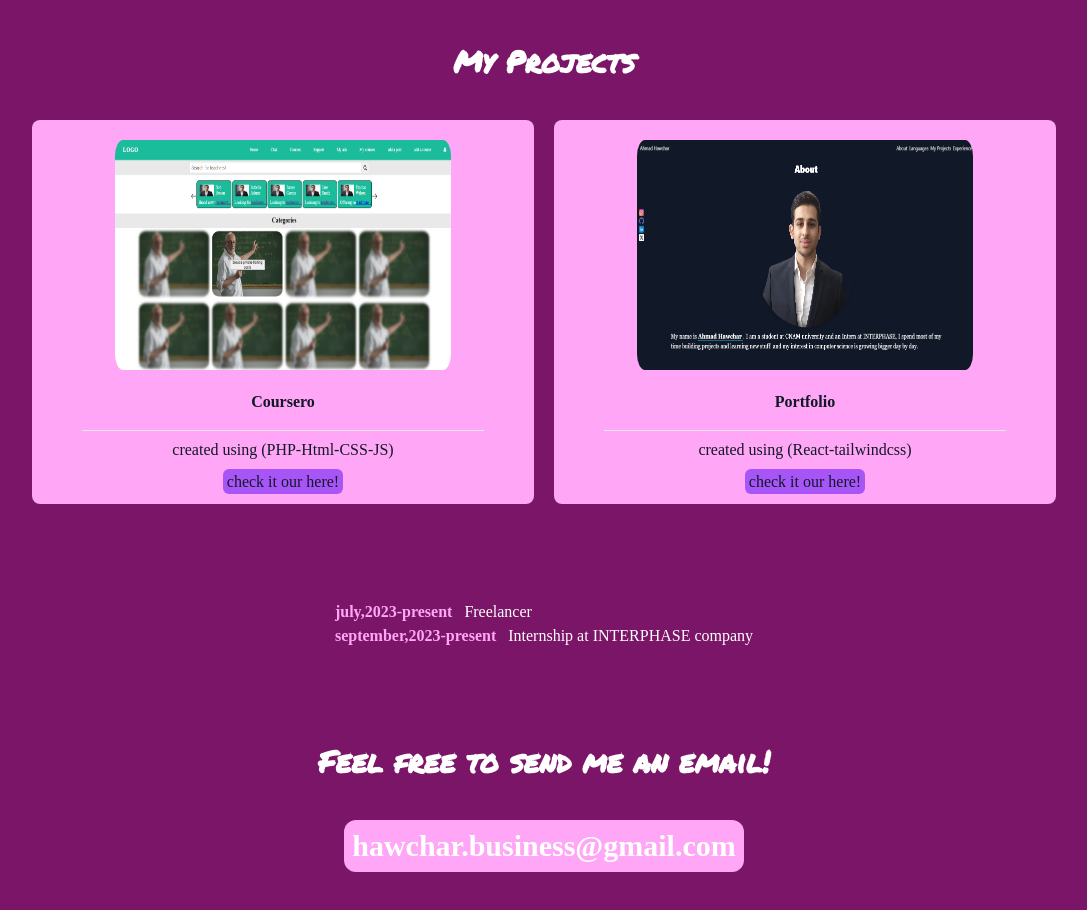
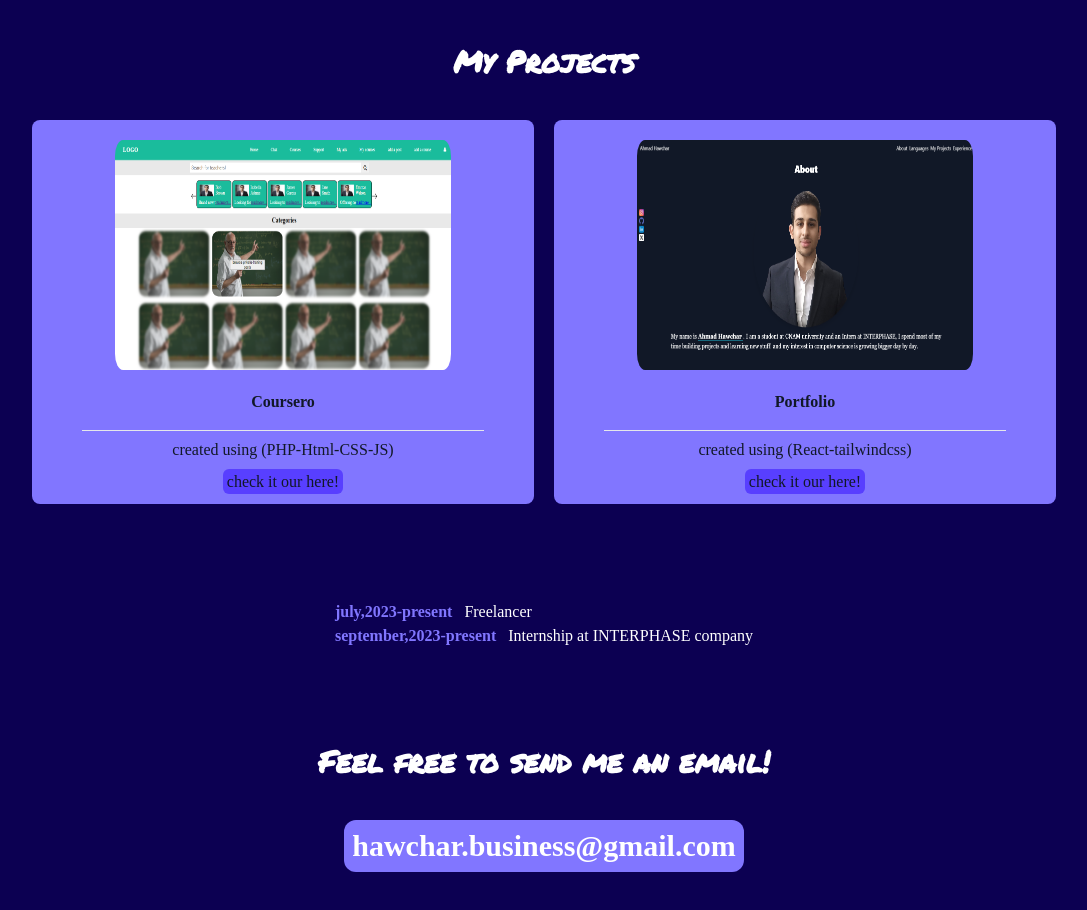
Before and after one commit to ahmad-hawchar/ahmad-hawchar-s-portfolio, a React (Vite) app in the folder my-project/: page / in a window 1280 px wide. Shown: the part 1380-2290 px from the top of the page, without its empty margins (96-1183 px from the left). Built offline with nearby package versions, Linux system fonts and the light colour scheme.

Commit message:
changed colors- mouse cursor update pending

```diff
--- a/my-project/components/projects.jsx
+++ b/my-project/components/projects.jsx
@@ -10,7 +10,7 @@ export default function Projects() {
           </p>
           <span className="w-[80%] mx-[10%] inline-block"><hr></hr></span>
           <p className="text-center text-sm md:text-base"> created using (PHP-Html-CSS-JS)</p>
-          <p className="text-center my-2"><a href='https://github.com/ahmad-hawchar/coursero-project' className="bg-purple-500 hover:bg-purple-600 p-1 rounded-md hover:font-bold my-1">check it our here!</a></p>
+          <p className="text-center my-2"><a href='https://github.com/ahmad-hawchar/coursero-project' className="bg-cyan-500 hover:bg-cyan-600 p-1 rounded-md hover:font-bold my-1">check it our here!</a></p>
         </div>
         <div className="md:h-96 md:w-[100%] bg-cyan-400 rounded-lg  ">
           <img className="md:w-[70%] md:h-[60%]  h-[20vh] w-[100%] mx-auto my-5 rounded-2xl max-h-[60vh] max-w-[60vw] px-2" src='portfolio.png' loading="lazy"></img>
@@ -19,7 +19,7 @@ export default function Projects() {
           </p>
           <span className="w-[80%] mx-[10%] inline-block"><hr></hr></span>
           <p className="text-center text-sm md:text-base"> created using (React-tailwindcss)  </p>
-          <p className="text-center my-2"><a href='https://github.com/ahmad-hawchar/portfolio' className="bg-purple-500  hover:bg-purple-600 p-1 rounded-md hover:font-bold my-1 ">check it our here!</a></p>
+          <p className="text-center my-2"><a href='https://github.com/ahmad-hawchar/portfolio' className="bg-cyan-500  hover:bg-cyan-600 p-1 rounded-md hover:font-bold my-1 ">check it our here!</a></p>
         </div>
       </div>
     </div>
--- a/my-project/index.html
+++ b/my-project/index.html
@@ -10,7 +10,7 @@
       h3{font-family:'Permanent Marker',cursive;}
     </style>
   </head>
-  <body style="background:#7a1568;width:100%; font-family:cursive; ">
+  <body style="background:#0c0052;width:100%; font-family:cursive; ">
     <div id="root"></div>
     <script type="module" src="/src/main.jsx"></script>
   </body>
--- a/my-project/tailwind.config.js
+++ b/my-project/tailwind.config.js
@@ -9,16 +9,17 @@ export default {
     extend: {
       colors: {
         'cyan': {
-          '50': '#fff3fe',
-          '100': '#ffe7fd',
-          '200': '#ffcefb',
-          '400': '#ffa7f6',
-          '500': '#f83de4',
-          '600': '#dc1dc4',
-          '700': '#b7149e',
-          '800': '#951380',
-          '900': '#7a1568',
-          '950': '#520043',
+          '50': '#f1f2ff',
+          '100': '#e6e5ff',
+          '200': '#ceceff',
+          '300': '#aaa7ff',
+          '400': '#8176ff',
+          '500': '#583fff',
+          '600': '#4318ff',
+          '700': '#3407fa',
+          '800': '#2b05d2',
+          '900': '#2506ac',
+          '950': '#0c0052',
       },
       }
     },
```
